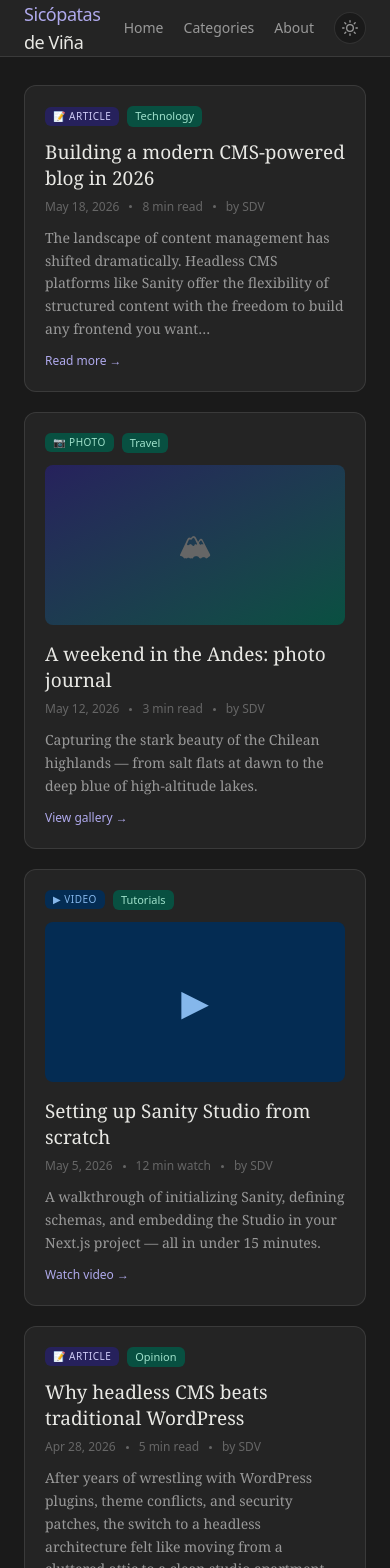
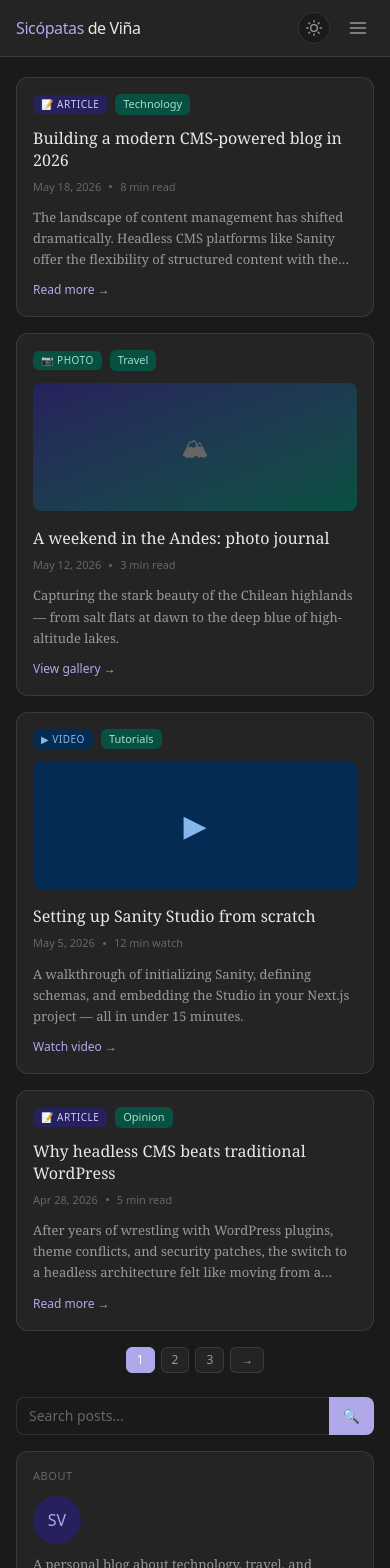
Before and after one commit to lgherrera/sdv-blog, a Next.js app: page / in a window 390 px wide. Shown: the top 1568 px of the page. Built offline with nearby package versions, Linux system fonts and the light colour scheme.

Commit message:
feat: make all pages fully responsive

```diff
--- a/app/page.tsx
+++ b/app/page.tsx
@@ -9,8 +9,8 @@ export default function HomePage() {
   const featuredPosts = getFeaturedPosts();
 
   return (
-    <div className="max-w-6xl mx-auto px-6 py-7">
-      <div className="grid grid-cols-1 lg:grid-cols-[1fr_260px] gap-8">
+    <div className="max-w-6xl mx-auto px-4 sm:px-6 py-5 sm:py-7">
+      <div className="grid grid-cols-1 lg:grid-cols-[1fr_260px] gap-6 lg:gap-8">
         {/* Main column */}
         <div>
           {posts.slice(0, 4).map((post) => (
@@ -19,8 +19,8 @@ export default function HomePage() {
           <Pagination currentPage={1} totalPages={3} />
         </div>
 
-        {/* Sidebar */}
-        <div className="hidden lg:block">
+        {/* Sidebar — below main on mobile, side on desktop */}
+        <div>
           <Sidebar
             categories={categories}
             featuredPosts={featuredPosts}
--- a/components/Footer.tsx
+++ b/components/Footer.tsx
@@ -5,7 +5,7 @@ import Link from "next/link";
 export default function Footer() {
   return (
     <footer className="bg-blog-surface border-t border-blog-border">
-      <div className="max-w-6xl mx-auto px-6 py-4 flex justify-between items-center">
+      <div className="max-w-6xl mx-auto px-4 sm:px-6 py-4 flex flex-col sm:flex-row justify-between items-center gap-2">
         <span className="font-sans text-xs text-blog-text-hint">
           &copy; {new Date().getFullYear()} Sicópatas de Viña
         </span>
--- a/components/Header.tsx
+++ b/components/Header.tsx
@@ -2,24 +2,27 @@
 
 "use client";
 
+import { useState } from "react";
 import Link from "next/link";
 import { useTheme } from "./ThemeProvider";
 
 export default function Header() {
   const { theme, toggleTheme } = useTheme();
+  const [menuOpen, setMenuOpen] = useState(false);
 
   return (
     <header className="bg-blog-surface border-b border-blog-border">
-      <div className="max-w-6xl mx-auto px-6 h-14 flex items-center justify-between">
+      <div className="max-w-6xl mx-auto px-4 sm:px-6 h-14 flex items-center justify-between">
         <Link
           href="/"
-          className="font-sans font-medium text-lg tracking-tight"
+          className="font-sans font-medium text-base sm:text-lg tracking-tight"
         >
           <span className="text-blog-accent">Sicópatas</span>
           <span className="text-blog-text"> de Viña</span>
         </Link>
 
-        <nav className="flex items-center gap-5">
+        {/* Desktop nav */}
+        <nav className="hidden md:flex items-center gap-5">
           <Link
             href="/"
             className="font-sans text-sm text-blog-text-muted hover:text-blog-text transition-colors"
@@ -44,16 +47,7 @@ export default function Header() {
             className="w-8 h-8 rounded-full bg-blog-bg border border-blog-border flex items-center justify-center text-blog-text-muted hover:text-blog-text transition-colors"
           >
             {theme === "dark" ? (
-              <svg
-                width="16"
-                height="16"
-                viewBox="0 0 24 24"
-                fill="none"
-                stroke="currentColor"
-                strokeWidth="2"
-                strokeLinecap="round"
-                strokeLinejoin="round"
-              >
+              <svg width="16" height="16" viewBox="0 0 24 24" fill="none" stroke="currentColor" strokeWidth="2" strokeLinecap="round" strokeLinejoin="round">
                 <circle cx="12" cy="12" r="5" />
                 <line x1="12" y1="1" x2="12" y2="3" />
                 <line x1="12" y1="21" x2="12" y2="23" />
@@ -65,22 +59,85 @@ export default function Header() {
                 <line x1="18.36" y1="5.64" x2="19.78" y2="4.22" />
               </svg>
             ) : (
-              <svg
-                width="16"
-                height="16"
-                viewBox="0 0 24 24"
-                fill="none"
-                stroke="currentColor"
-                strokeWidth="2"
-                strokeLinecap="round"
-                strokeLinejoin="round"
-              >
+              <svg width="16" height="16" viewBox="0 0 24 24" fill="none" stroke="currentColor" strokeWidth="2" strokeLinecap="round" strokeLinejoin="round">
                 <path d="M21 12.79A9 9 0 1 1 11.21 3 7 7 0 0 0 21 12.79z" />
               </svg>
             )}
           </button>
         </nav>
+
+        {/* Mobile controls */}
+        <div className="flex md:hidden items-center gap-3">
+          <button
+            onClick={toggleTheme}
+            aria-label={`Switch to ${theme === "dark" ? "light" : "dark"} mode`}
+            className="w-8 h-8 rounded-full bg-blog-bg border border-blog-border flex items-center justify-center text-blog-text-muted hover:text-blog-text transition-colors"
+          >
+            {theme === "dark" ? (
+              <svg width="16" height="16" viewBox="0 0 24 24" fill="none" stroke="currentColor" strokeWidth="2" strokeLinecap="round" strokeLinejoin="round">
+                <circle cx="12" cy="12" r="5" />
+                <line x1="12" y1="1" x2="12" y2="3" />
+                <line x1="12" y1="21" x2="12" y2="23" />
+                <line x1="4.22" y1="4.22" x2="5.64" y2="5.64" />
+                <line x1="18.36" y1="18.36" x2="19.78" y2="19.78" />
+                <line x1="1" y1="12" x2="3" y2="12" />
+                <line x1="21" y1="12" x2="23" y2="12" />
+                <line x1="4.22" y1="19.78" x2="5.64" y2="18.36" />
+                <line x1="18.36" y1="5.64" x2="19.78" y2="4.22" />
+              </svg>
+            ) : (
+              <svg width="16" height="16" viewBox="0 0 24 24" fill="none" stroke="currentColor" strokeWidth="2" strokeLinecap="round" strokeLinejoin="round">
+                <path d="M21 12.79A9 9 0 1 1 11.21 3 7 7 0 0 0 21 12.79z" />
+              </svg>
+            )}
+          </button>
+          <button
+            onClick={() => setMenuOpen(!menuOpen)}
+            aria-label="Toggle menu"
+            className="w-8 h-8 flex items-center justify-center text-blog-text-muted hover:text-blog-text transition-colors"
+          >
+            {menuOpen ? (
+              <svg width="20" height="20" viewBox="0 0 24 24" fill="none" stroke="currentColor" strokeWidth="2" strokeLinecap="round" strokeLinejoin="round">
+                <line x1="18" y1="6" x2="6" y2="18" />
+                <line x1="6" y1="6" x2="18" y2="18" />
+              </svg>
+            ) : (
+              <svg width="20" height="20" viewBox="0 0 24 24" fill="none" stroke="currentColor" strokeWidth="2" strokeLinecap="round" strokeLinejoin="round">
+                <line x1="3" y1="12" x2="21" y2="12" />
+                <line x1="3" y1="6" x2="21" y2="6" />
+                <line x1="3" y1="18" x2="21" y2="18" />
+              </svg>
+            )}
+          </button>
+        </div>
       </div>
+
+      {/* Mobile menu dropdown */}
+      {menuOpen && (
+        <div className="md:hidden border-t border-blog-border bg-blog-surface px-4 py-3 space-y-3">
+          <Link
+            href="/"
+            onClick={() => setMenuOpen(false)}
+            className="block font-sans text-sm text-blog-text-muted hover:text-blog-text transition-colors"
+          >
+            Home
+          </Link>
+          <Link
+            href="/category/technology"
+            onClick={() => setMenuOpen(false)}
+            className="block font-sans text-sm text-blog-text-muted hover:text-blog-text transition-colors"
+          >
+            Categories
+          </Link>
+          <Link
+            href="/about"
+            onClick={() => setMenuOpen(false)}
+            className="block font-sans text-sm text-blog-text-muted hover:text-blog-text transition-colors"
+          >
+            About
+          </Link>
+        </div>
+      )}
     </header>
   );
 }
--- a/components/Pagination.tsx
+++ b/components/Pagination.tsx
@@ -13,11 +13,11 @@ export default function Pagination({
   totalPages,
 }: PaginationProps) {
   return (
-    <div className="flex gap-1.5 justify-center mt-6">
+    <div className="flex gap-1.5 justify-center mt-4 sm:mt-6">
       {Array.from({ length: totalPages }, (_, i) => i + 1).map((page) => (
         <button
           key={page}
-          className={`font-sans text-xs px-3 py-1 border rounded-md transition-colors ${
+          className={`font-sans text-xs px-2.5 sm:px-3 py-1 border rounded-md transition-colors ${
             page === currentPage
               ? "bg-blog-accent text-white border-blog-accent"
               : "bg-blog-surface text-blog-text-muted border-blog-border hover:border-blog-accent"
@@ -26,7 +26,7 @@ export default function Pagination({
           {page}
         </button>
       ))}
-      <button className="font-sans text-xs px-3 py-1 bg-blog-surface text-blog-text-muted border border-blog-border rounded-md hover:border-blog-accent transition-colors">
+      <button className="font-sans text-xs px-2.5 sm:px-3 py-1 bg-blog-surface text-blog-text-muted border border-blog-border rounded-md hover:border-blog-accent transition-colors">
         →
       </button>
     </div>
--- a/components/PostCard.tsx
+++ b/components/PostCard.tsx
@@ -26,9 +26,9 @@ export default function PostCard({ post }: { post: Post }) {
 
   return (
     <Link href={`/blog/${post.slug}`} className="block group">
-      <article className="bg-blog-surface border border-blog-border rounded-xl p-5 mb-5 transition-colors group-hover:border-blog-accent">
+      <article className="bg-blog-surface border border-blog-border rounded-xl p-4 sm:p-5 mb-4 sm:mb-5 transition-colors group-hover:border-blog-accent">
         {/* Badges */}
-        <div className="flex items-center gap-2 mb-3">
+        <div className="flex flex-wrap items-center gap-2 mb-3">
           <span
             className={`font-sans text-[10px] font-medium uppercase tracking-wider px-2 py-0.5 rounded-md ${config.className}`}
           >
@@ -41,34 +41,34 @@ export default function PostCard({ post }: { post: Post }) {
 
         {/* Image placeholder for photo posts */}
         {post.type === "image" && (
-          <div className="w-full h-40 bg-gradient-to-br from-blog-accent-light to-cat-bg rounded-lg mb-4 flex items-center justify-center text-blog-text-hint text-3xl">
+          <div className="w-full h-32 sm:h-40 bg-gradient-to-br from-blog-accent-light to-cat-bg rounded-lg mb-4 flex items-center justify-center text-blog-text-hint text-2xl sm:text-3xl">
             🏔
           </div>
         )}
 
         {/* Video placeholder */}
         {post.type === "video" && (
-          <div className="w-full h-40 bg-tag-bg rounded-lg mb-4 flex items-center justify-center text-tag-text text-4xl">
+          <div className="w-full h-32 sm:h-40 bg-tag-bg rounded-lg mb-4 flex items-center justify-center text-tag-text text-3xl sm:text-4xl">
             ▶
           </div>
         )}
 
         {/* Title */}
-        <h3 className="text-[19px] font-normal leading-snug mb-2 text-blog-text">
+        <h3 className="text-base sm:text-[19px] font-normal leading-snug mb-2 text-blog-text">
           {post.title}
         </h3>
 
         {/* Meta */}
-        <div className="font-sans text-xs text-blog-text-hint flex items-center gap-2.5 mb-3">
+        <div className="font-sans text-[11px] sm:text-xs text-blog-text-hint flex flex-wrap items-center gap-2 sm:gap-2.5 mb-3">
           <span>{post.date}</span>
           <span className="w-[3px] h-[3px] rounded-full bg-blog-text-hint" />
           <span>{post.readTime}</span>
-          <span className="w-[3px] h-[3px] rounded-full bg-blog-text-hint" />
-          <span>by {post.author}</span>
+          <span className="w-[3px] h-[3px] rounded-full bg-blog-text-hint hidden sm:block" />
+          <span className="hidden sm:inline">by {post.author}</span>
         </div>
 
         {/* Excerpt */}
-        <p className="text-sm leading-relaxed text-blog-text-muted">
+        <p className="text-[13px] sm:text-sm leading-relaxed text-blog-text-muted line-clamp-3 sm:line-clamp-none">
           {post.excerpt}
         </p>
 
```
Also changed, not shown: app/about/page.tsx (+8 -8 lines), app/blog/[slug]/page.tsx (+10 -10 lines), app/category/[category]/page.tsx (+5 -5 lines), package.json (+6 -1 lines), 1 other file (tests, documents, lock files or other folders).
